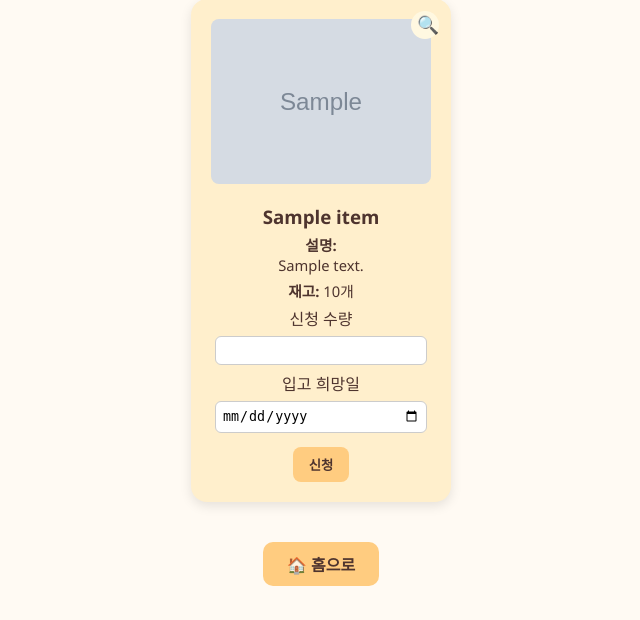
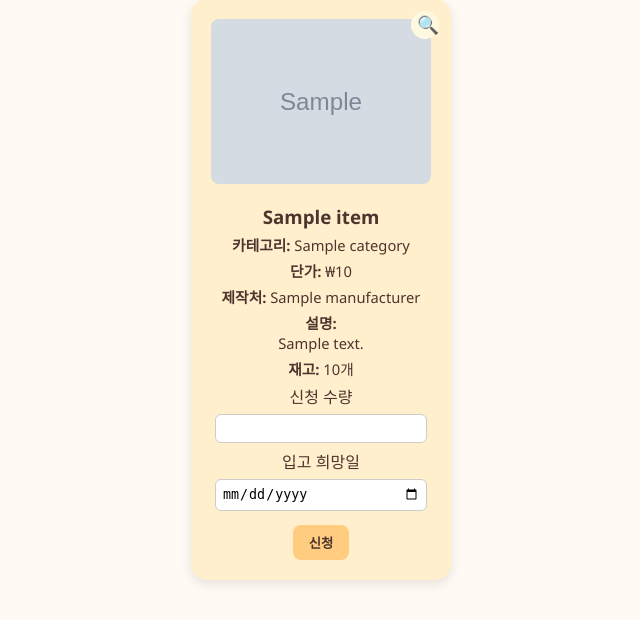
Before and after one commit to carrot0217/Betifulstore-app, a Flask app: template templates/index.html in a window 1280 px wide. Shown: the part 149-769 px from the top of the page, without its empty margins (319-959 px from the left). Before the commit the page ends 735 px from the top, so only its background shows below. Run offline with Flask 3, Linux system fonts and the light colour scheme; the template is opened without the code that fills it: most values are stand-ins (such as "Sample title", 1, 10 or a date in 2020); grey boxes marked "Sample" are stand-in pictures.

Commit message:
Update index.html

```diff
--- a/templates/index.html
+++ b/templates/index.html
@@ -100,8 +100,11 @@
       <button class="zoom-btn" onclick="window.open('{{ url_for('static', filename='uploads/' ~ item.image) }}', '_blank')">🔍</button>
 
       <h3>{{ item.name }}</h3>
-      <p><strong>설명:</strong><br>{{ item.description | replace('\n', '<br>') | safe }}</p>
-      <p><strong>재고:</strong> {{ item.stock }}개</p>
+<p><strong>카테고리:</strong> {{ item.category }}</p>
+<p><strong>단가:</strong> ₩{{ item.price }}</p>
+<p><strong>제작처:</strong> {{ item.manufacturer }}</p>
+<p><strong>설명:</strong><br>{{ item.description | replace('\n', '<br>') | safe }}</p>
+<p><strong>재고:</strong> {{ item.stock }}개</p>
 
       <form method="post" action="/order" target="_blank">
         <label>신청 수량</label><br>
```
